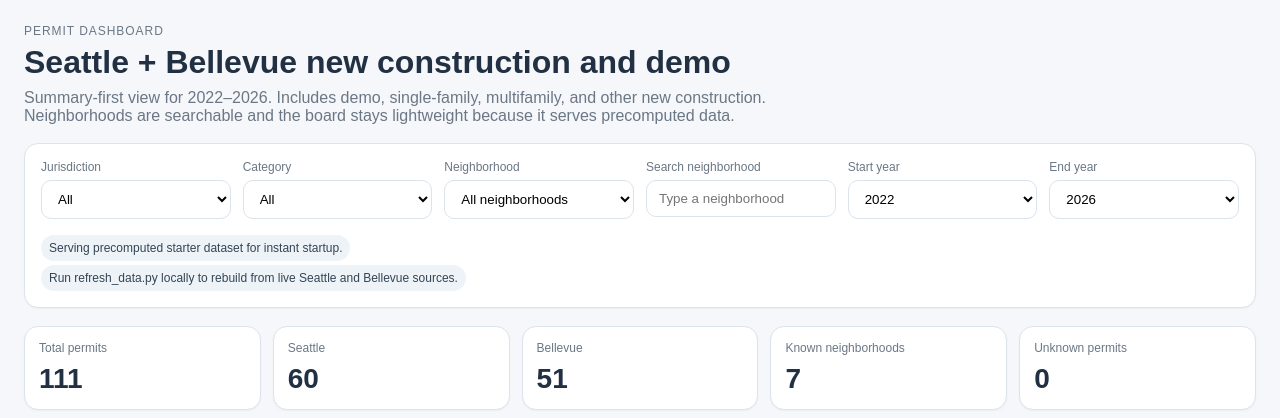
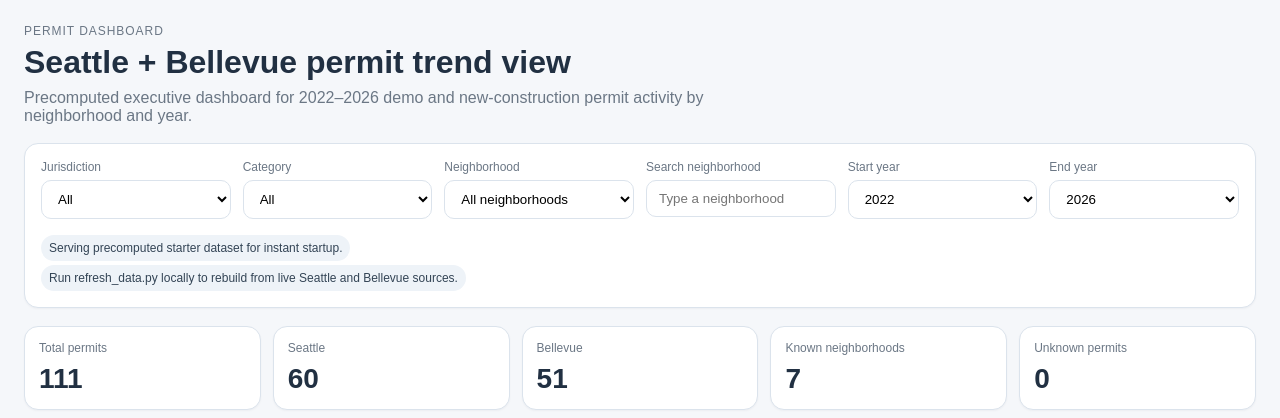
Before and after one commit to kauweg/permits-dashboard, a Flask app: page / in a window 1280 px wide. Shown: the top 418 px of the page. Run offline with Flask 3, Linux system fonts and the light colour scheme.

Commit message:
Add files via upload

```diff
--- a/templates/index.html
+++ b/templates/index.html
@@ -4,16 +4,16 @@
   <meta charset="utf-8" />
   <meta name="viewport" content="width=device-width, initial-scale=1" />
   <title>Permit Dashboard</title>
-  <link rel="stylesheet" href="https://unpkg.com/leaflet@1.9.4/dist/leaflet.css" integrity="sha256-p4NxAoJBhIIN+hmNHrzRCf9tD/miZyoHS5obTRR9BMY=" crossorigin=""/>
   <link rel="stylesheet" href="/static/styles.css" />
+  <link rel="stylesheet" href="https://unpkg.com/leaflet@1.9.4/dist/leaflet.css" crossorigin="" />
 </head>
 <body>
   <div class="page">
     <header class="hero">
       <div>
         <div class="eyebrow">Permit Dashboard</div>
-        <h1>Seattle + Bellevue new construction and demo</h1>
-        <p class="subhead">Summary-first view for 2022–2026. Includes demo, single-family, multifamily, and other new construction. Neighborhoods are searchable and the board stays lightweight because it serves precomputed data.</p>
+        <h1>Seattle + Bellevue permit trend view</h1>
+        <p class="subhead">Precomputed executive dashboard for 2022–2026 demo and new-construction permit activity by neighborhood and year.</p>
       </div>
     </header>
 
@@ -26,10 +26,7 @@
         <label><span>Start year</span><select id="startYear">{% for year in years %}<option value="{{ year }}" {% if year == years[0] %}selected{% endif %}>{{ year }}</option>{% endfor %}</select></label>
         <label><span>End year</span><select id="endYear">{% for year in years %}<option value="{{ year }}" {% if year == years[-1] %}selected{% endif %}>{{ year }}</option>{% endfor %}</select></label>
       </div>
-      <div class="notes-row">
-        <div id="loadNotes" class="notes"></div>
-        <div id="loadErrors" class="errors"></div>
-      </div>
+      <div class="notes-row"><div id="loadNotes" class="notes"></div><div id="loadErrors" class="errors"></div></div>
     </section>
 
     <section class="cards" id="cards"></section>
@@ -51,12 +48,7 @@
       <div class="panel">
         <div class="panel-head"><h2>Neighborhood ranking</h2><div class="muted">Click a row to filter the dashboard</div></div>
         <div class="table-wrap tall">
-          <table id="neighborhoodTable">
-            <thead>
-              <tr><th>Neighborhood</th><th>Total</th><th>All New</th><th>New SFR</th><th>New MF</th><th>Other New</th><th>Demo</th></tr>
-            </thead>
-            <tbody></tbody>
-          </table>
+          <table id="neighborhoodTable"><thead><tr><th>Neighborhood</th><th>Total</th><th>All New</th><th>New SFR</th><th>New MF</th><th>Other New</th><th>Demo</th></tr></thead><tbody></tbody></table>
         </div>
       </div>
       <div class="panel">
@@ -71,12 +63,12 @@
         <div class="table-wrap"><table id="sampleTable"><thead><tr><th>Jurisdiction</th><th>Category</th><th>Neighborhood</th><th>Address</th><th>Issued</th></tr></thead><tbody></tbody></table></div>
       </div>
       <div class="panel">
-        <div class="panel-head"><h2>Map</h2><div class="muted">Precomputed point sample</div></div>
+        <div class="panel-head"><h2>Map</h2><div class="muted">Sample points with valid coordinates</div></div>
         <div id="map"></div>
       </div>
     </section>
   </div>
-  <script src="https://unpkg.com/leaflet@1.9.4/dist/leaflet.js" integrity="sha256-20nQCchB9co0qIjJZRGuk2/Z9VM+kNiyxNV1lvTlZBo=" crossorigin=""></script>
+  <script src="https://unpkg.com/leaflet@1.9.4/dist/leaflet.js" crossorigin=""></script>
   <script src="/static/app.js"></script>
 </body>
 </html>
```
